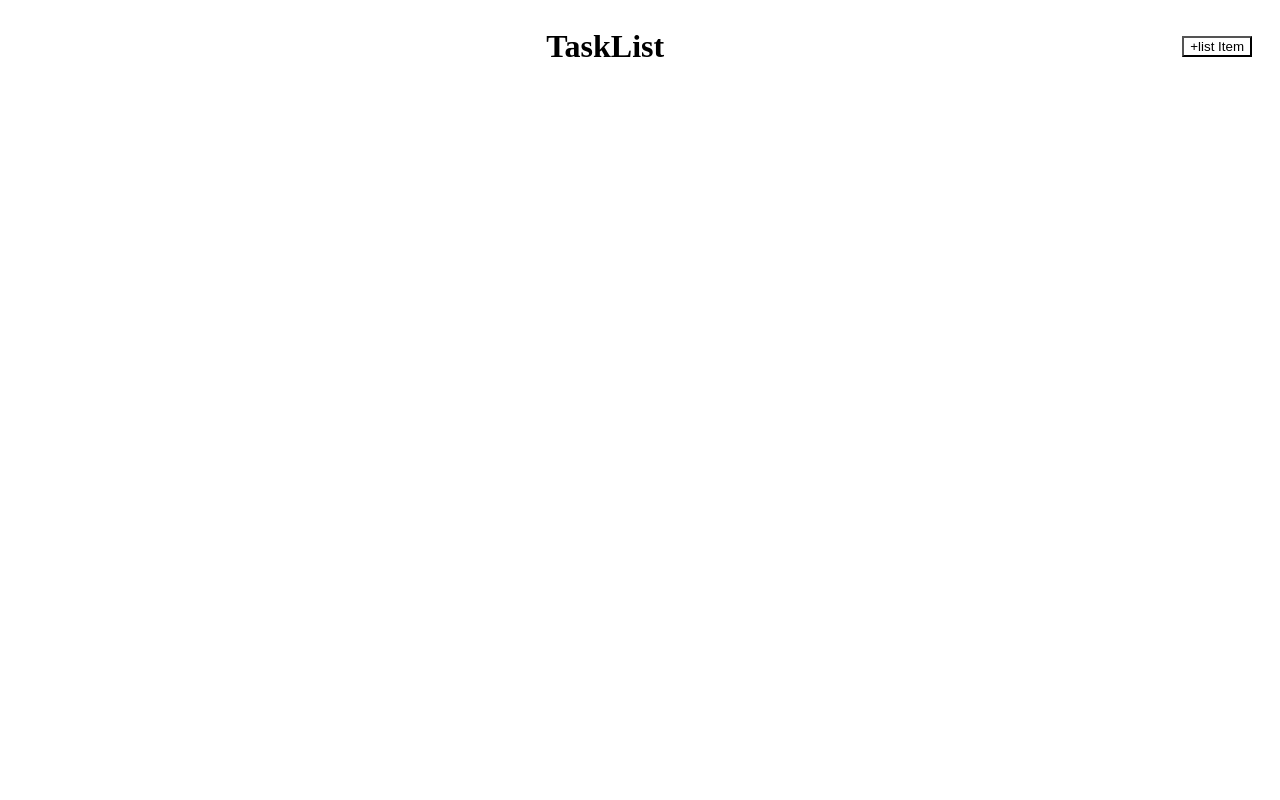
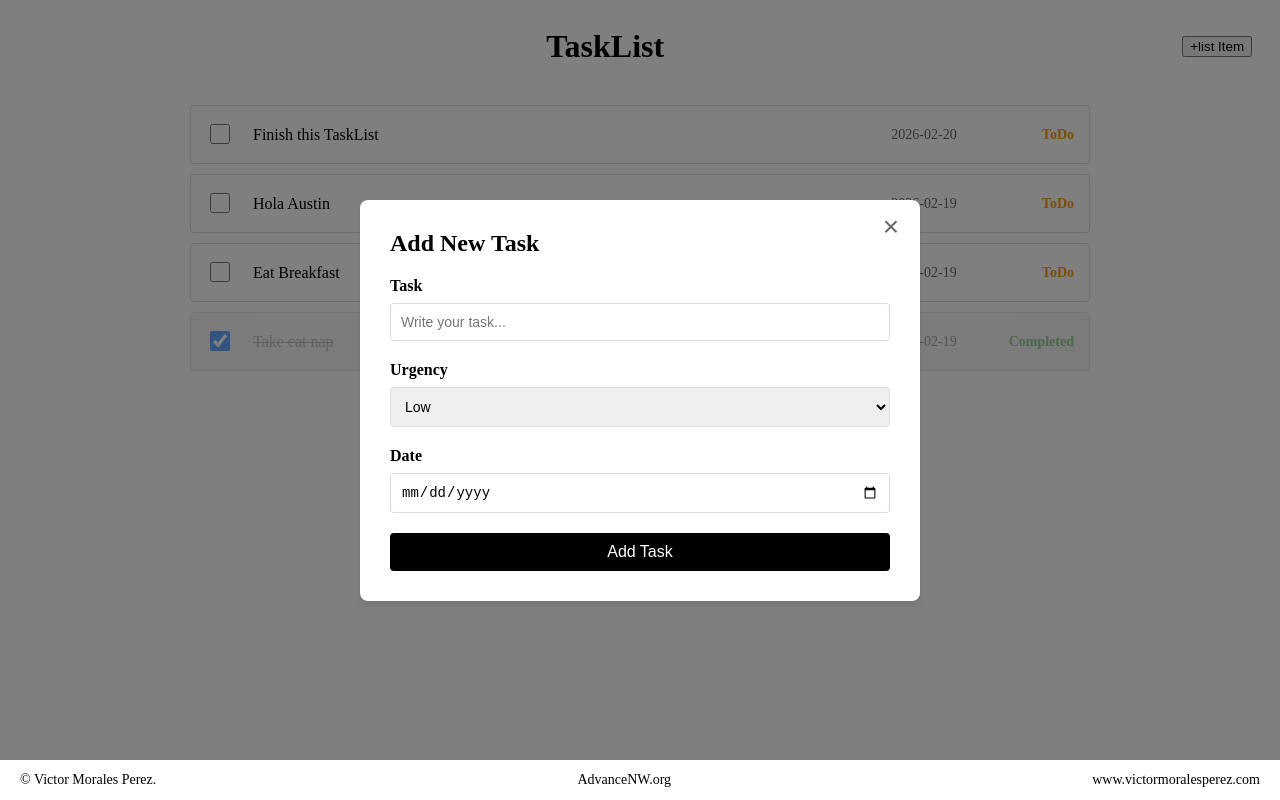
Before and after one commit to AdvanceNorthWest/InterviewBoilerplate-Candidate, a React (Vite) app in the folder client/: page / in a window 1280 px wide. Both pictures are taken after a click on the button "+list Item". Built offline with nearby package versions, Linux system fonts and the light colour scheme.

Commit message:
list component: add dynamic listing, modal conected
-reset, close
-createTask Method- modal calls - via ref.
-item complete feature add
- Footer

```diff
--- a/client/src/App.jsx
+++ b/client/src/App.jsx
@@ -12,12 +12,32 @@
 //       2. Send PATCH request to server
 //       3. On failure: revert state and alert the user
 // ---------------------------------------------------------------------------
+import { useState, useRef } from "react";
 import Header from "./components/Header/Header";
+import AddListModal from "./components/AddListModal/AddListModal";
+import Body from "./components/Body/Body";
+import Footer from "./components/Footer/Footer";
 
 function App() {
+  const [isModalOpen, setIsModalOpen] = useState(false);
+  const bodyRef = useRef(null);
+
+  const handleAdd = (task) => {
+    if (bodyRef.current && typeof bodyRef.current.addTask === "function") {
+      bodyRef.current.addTask(task);
+    }
+  };
+
   return (
     <div>
-      <Header></Header>
+      <Header onAddClick={() => setIsModalOpen(true)} />
+      <AddListModal
+        isOpen={isModalOpen}
+        onClose={() => setIsModalOpen(false)}
+        onAdd={handleAdd}
+      />
+      <Body ref={bodyRef} />
+      <Footer />
     </div>
   );
 }
--- a/client/src/components/AddListModal/AddListModal.css
+++ b/client/src/components/AddListModal/AddListModal.css
@@ -0,0 +1,84 @@
+.modal-backdrop {
+  position: fixed;
+  top: 0;
+  left: 0;
+  right: 0;
+  bottom: 0;
+  background-color: rgba(0, 0, 0, 0.5);
+  display: flex;
+  align-items: center;
+  justify-content: center;
+  z-index: 7;
+}
+
+.modal {
+  background-color: white;
+  padding: 30px;
+  border-radius: 8px;
+  box-shadow: 0 4px 6px rgba(0, 0, 0, 0.1);
+  width: 90%;
+  max-width: 500px;
+  position: relative;
+}
+
+.modal-close {
+  position: absolute;
+  top: 10px;
+  right: 15px;
+  background: none;
+  border: none;
+  font-size: 28px;
+  cursor: pointer;
+  color: #666;
+}
+
+.modal-close:hover {
+  color: #000;
+}
+
+.modal h2 {
+  margin-top: 0;
+  margin-bottom: 20px;
+}
+
+.form-group {
+  margin-bottom: 20px;
+  display: flex;
+  flex-direction: column;
+}
+
+.form-group label {
+  margin-bottom: 8px;
+  font-weight: bold;
+}
+
+.form-group input,
+.form-group select {
+  padding: 10px;
+  border: 1px solid #ddd;
+  border-radius: 4px;
+  font-size: 14px;
+}
+
+.form-group input:focus,
+.form-group select:focus {
+  outline: none;
+  border-color: grey;
+  box-shadow: 0 0 5px rgba(0, 0, 0, 0.3);
+}
+
+.submit-btn {
+  width: 100%;
+  padding: 10px;
+  background-color: #000000;
+  color: white;
+  border: none;
+  border-radius: 4px;
+  font-size: 16px;
+  cursor: pointer;
+}
+
+.submit-btn:hover {
+  background-color: grey;
+  color: #000;
+}
--- a/client/src/components/AddListModal/AddListModal.jsx
+++ b/client/src/components/AddListModal/AddListModal.jsx
@@ -0,0 +1,77 @@
+import { useState } from "react";
+import "./AddListModal.css";
+
+export default function AddListModal({ isOpen, onClose, onAdd }) {
+  const [task, setTask] = useState("");
+  const [urgency, setUrgency] = useState("Low");
+  const [date, setDate] = useState("");
+
+  const handleBackdropClick = (e) => {
+    if (e.target === e.currentTarget) {
+      onClose();
+    }
+  };
+
+  const handleSubmit = (e) => {
+    e.preventDefault();
+    const newTask = { title: task, urgency, date };
+    if (onAdd) onAdd(newTask);
+    setTask("");
+    setUrgency("Low");
+    setDate("");
+    onClose();
+  };
+
+  if (!isOpen) return null;
+
+  return (
+    <div className="modal-backdrop" onClick={handleBackdropClick}>
+      <div className="modal">
+        <button className="modal-close" onClick={onClose}>
+          ×
+        </button>
+        <h2>Add New Task</h2>
+        <form onSubmit={handleSubmit}>
+          <div className="form-group">
+            <label htmlFor="task">Task</label>
+            <input
+              id="task"
+              type="text"
+              value={task}
+              onChange={(e) => setTask(e.target.value)}
+              placeholder="Write your task..."
+              required
+            />
+          </div>
+
+          <div className="form-group">
+            <label htmlFor="urgency">Urgency</label>
+            <select
+              id="urgency"
+              value={urgency}
+              onChange={(e) => setUrgency(e.target.value)}
+            >
+              <option value="Low">Low</option>
+              <option value="Medium">Medium</option>
+              <option value="High">High</option>
+            </select>
+          </div>
+
+          <div className="form-group">
+            <label htmlFor="date">Date</label>
+            <input
+              id="date"
+              type="date"
+              value={date}
+              onChange={(e) => setDate(e.target.value)}
+            />
+          </div>
+
+          <button type="submit" className="submit-btn">
+            Add Task
+          </button>
+        </form>
+      </div>
+    </div>
+  );
+}
--- a/client/src/components/Body/Body.css
+++ b/client/src/components/Body/Body.css
@@ -0,0 +1,74 @@
+.body {
+  padding: 20px;
+  max-width: 900px;
+  margin: 0 auto;
+}
+
+.task-list {
+  display: flex;
+  flex-direction: column;
+  gap: 10px;
+}
+
+.task-item {
+  display: flex;
+  align-items: center;
+  gap: 20px;
+  padding: 15px;
+  border: 1px solid #ddd;
+  border-radius: 4px;
+  background-color: #fff;
+  transition: all 0.3s ease;
+}
+
+.task-item:hover {
+  box-shadow: 0 2px 4px rgba(0, 0, 0, 0.1);
+}
+
+.task-item.completed {
+  opacity: 0.6;
+  background-color: #f5f5f5;
+}
+
+.task-item.completed .task-title {
+  text-decoration: line-through;
+  color: #999;
+}
+
+.task-checkbox {
+  flex-shrink: 0;
+}
+
+.task-checkbox input {
+  width: 20px;
+  height: 20px;
+  cursor: pointer;
+}
+
+.task-title {
+  flex: 1;
+  font-size: 16px;
+  word-break: break-word;
+}
+
+.task-date {
+  min-width: 100px;
+  text-align: center;
+  color: #666;
+  font-size: 14px;
+}
+
+.task-status {
+  min-width: 80px;
+  text-align: right;
+  font-weight: bold;
+  font-size: 14px;
+}
+
+.task-item.completed .task-status {
+  color: #4caf50;
+}
+
+.task-item:not(.completed) .task-status {
+  color: #ff9800;
+}
--- a/client/src/components/Body/Body.jsx
+++ b/client/src/components/Body/Body.jsx
@@ -0,0 +1,90 @@
+import { useState, forwardRef, useImperativeHandle } from "react";
+import "./Body.css";
+
+const Body = forwardRef(function Body(_, ref) {
+  const [tasks, setTasks] = useState([
+    {
+      id: 1,
+      title: "Finish this TaskList",
+      date: "2026-02-20",
+      urgency: "Low",
+      completed: false,
+    },
+    {
+      id: 2,
+      title: "Hola Austin",
+      date: "2026-02-19",
+      urgency: "High",
+      completed: false,
+    },
+    {
+      id: 3,
+      title: "Eat Breakfast",
+      date: "2026-02-19",
+      urgency: "Medium",
+      completed: false,
+    },
+    // I wanted to make sure my states were working, so I set it to true.
+    {
+      id: 4,
+      title: "Take cat nap",
+      date: "2026-02-19",
+      urgency: "Low",
+      completed: true,
+    },
+  ]);
+
+  const handleCheckboxChange = (id) => {
+    const updatedTasks = tasks.map((task) =>
+      task.id === id ? { ...task, completed: !task.completed } : task,
+    );
+
+    const incompleteTasks = updatedTasks.filter((task) => !task.completed);
+    const completedTasks = updatedTasks.filter((task) => task.completed);
+
+    setTasks([...incompleteTasks, ...completedTasks]);
+  };
+
+  useImperativeHandle(ref, () => ({
+    addTask(newTask) {
+      const id = Date.now();
+      setTasks((prev) => [
+        ...prev,
+        {
+          id,
+          title: newTask.title,
+          date: newTask.date || "",
+          urgency: newTask.urgency,
+          completed: false,
+        },
+      ]);
+    },
+  }));
+  return (
+    <div className="body">
+      <div className="task-list">
+        {tasks.map((task) => (
+          <div
+            key={task.id}
+            className={`task-item ${task.completed ? "completed" : ""}`}
+          >
+            <div className="task-checkbox">
+              <input
+                type="checkbox"
+                checked={task.completed}
+                onChange={() => handleCheckboxChange(task.id)}
+              />
+            </div>
+            <div className="task-title">{task.title}</div>
+            <div className="task-date">{task.date}</div>
+            <div className="task-status">
+              {task.completed ? "Completed" : "ToDo"}
+            </div>
+          </div>
+        ))}
+      </div>
+    </div>
+  );
+});
+
+export default Body;
--- a/client/src/components/Footer/Footer.css
+++ b/client/src/components/Footer/Footer.css
@@ -0,0 +1,23 @@
+.app-footer {
+  position: fixed;
+  left: 0;
+  right: 0;
+  bottom: 0;
+  display: flex;
+  justify-content: space-between;
+  align-items: center;
+  padding: 12px 20px;
+  color: #000;
+  font-size: 14px;
+  background: #fff;
+  z-index: 1000;
+}
+
+.app-footer a {
+  color: #000;
+  text-decoration: none;
+}
+
+.app-footer a:hover {
+  text-decoration: underline;
+}
--- a/client/src/components/Footer/Footer.jsx
+++ b/client/src/components/Footer/Footer.jsx
@@ -0,0 +1,21 @@
+import "./Footer.css";
+
+export default function Footer() {
+  return (
+    <footer className="app-footer">
+      <div>© Victor Morales Perez.</div>
+      <div>
+        <a>AdvanceNW.org</a>
+      </div>
+      <div>
+        <a
+          href="https://www.victormoralesperez.com"
+          target="_blank"
+          rel="noreferrer"
+        >
+          www.victormoralesperez.com
+        </a>
+      </div>
+    </footer>
+  );
+}
--- a/client/src/components/Header/Header.css
+++ b/client/src/components/Header/Header.css
@@ -13,6 +13,6 @@
 
 .add-item-btn {
   margin-left: auto;
-  background-color: transparent;
+  /* background-color: transparent; */
   /* border: none; */
 }
--- a/client/src/components/Header/Header.jsx
+++ b/client/src/components/Header/Header.jsx
@@ -1,10 +1,12 @@
 import "./Header.css";
 
-export default function Header() {
+export default function Header({ onAddClick }) {
   return (
     <header className="header">
       <h1>TaskList</h1>
-      <button className="add-item-btn">+list Item</button>
+      <button className="add-item-btn" onClick={onAddClick}>
+        +list Item
+      </button>
     </header>
   );
 }
```
